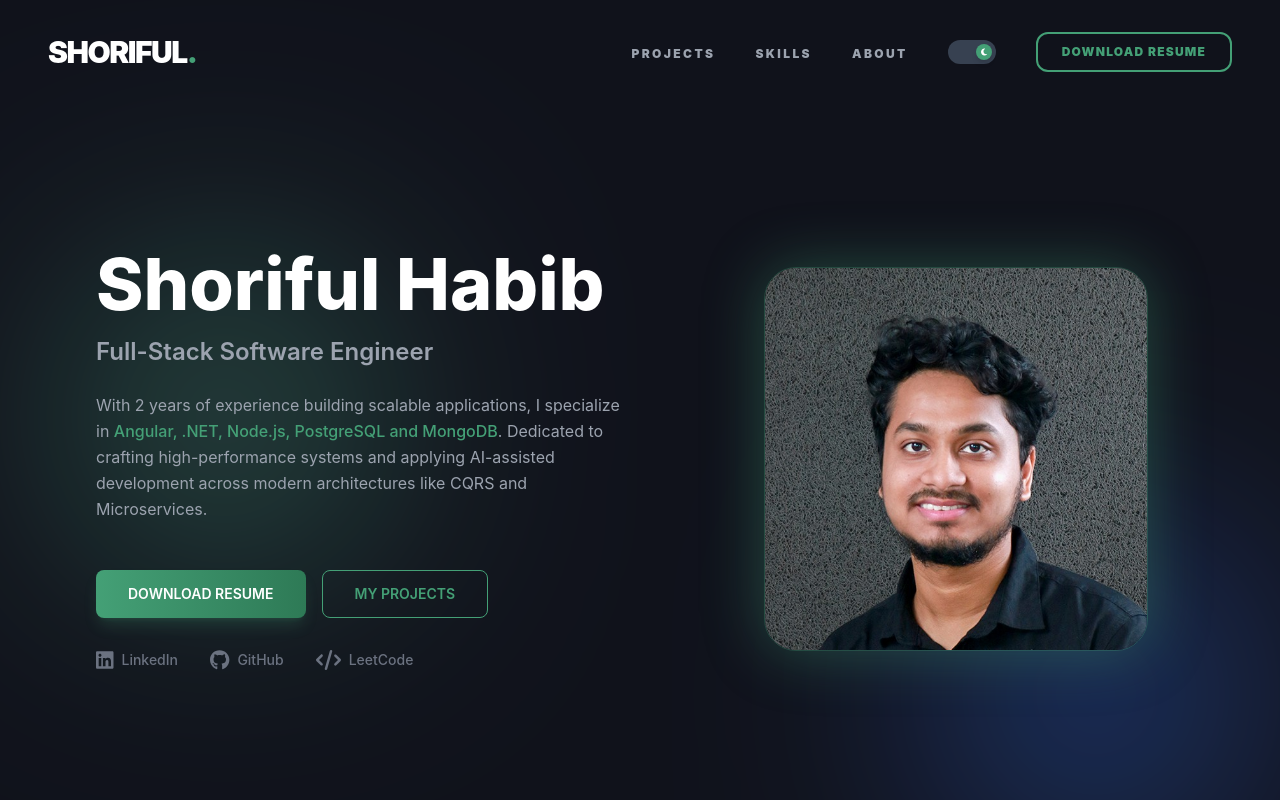
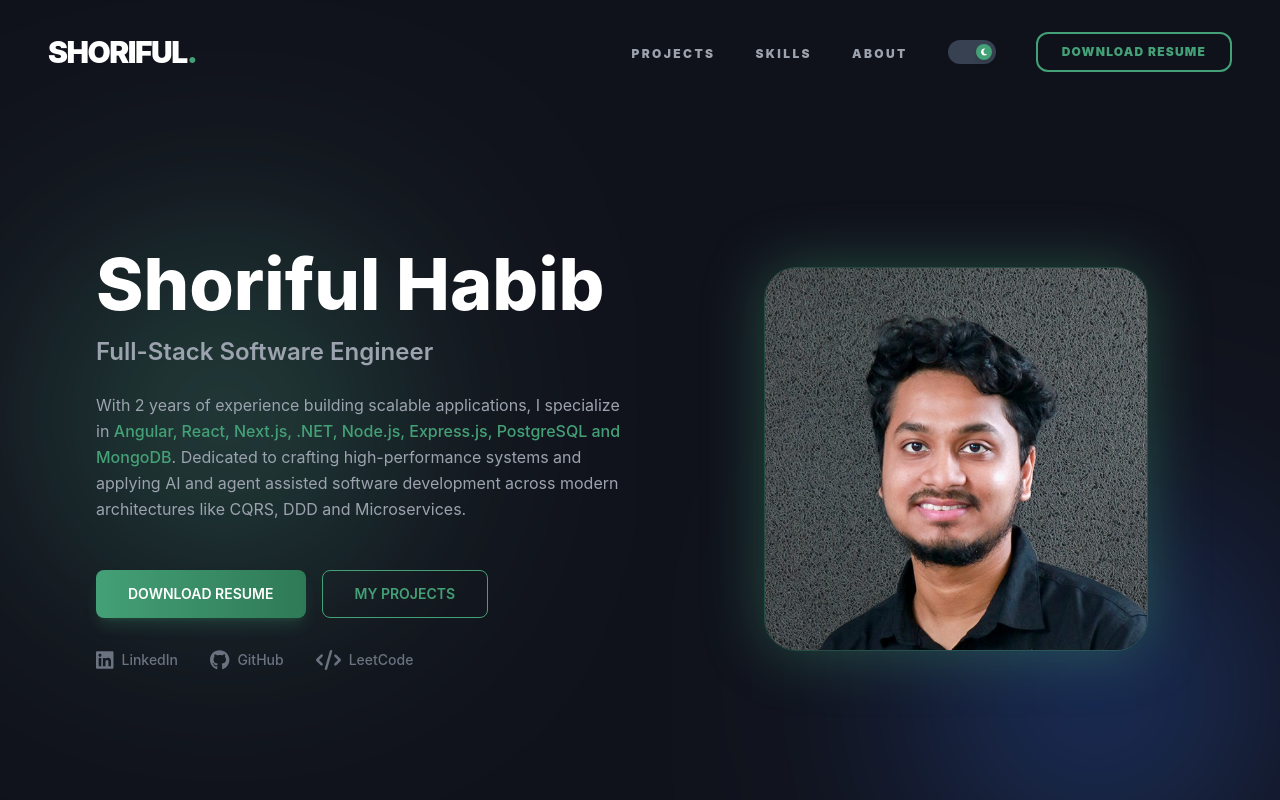
Before and after one commit to shdhrubo/portfolio, a React (Create React App) app: page / in a window 1280 px wide. Shown: the top 800 px of the page. Built offline with nearby package versions, Linux system fonts and the light colour scheme.

Commit message:
some changes

```diff
--- a/src/components/About/About.js
+++ b/src/components/About/About.js
@@ -170,7 +170,7 @@ const About = () => {
 
             <div className="flex flex-wrap gap-4 pt-4">
               <a
-                href="https://docs.google.com/uc?export=download&id=1jU_fXlAWohUmQ2srttwu37w9YHjOEA0j"
+                href="https://docs.google.com/uc?export=download&id=1TSWPVc0nmRfxbAgvHtf33ITyIKoF62Dg"
                 className="inline-flex items-center gap-2 px-8 py-4 bg-gradient-to-r from-[#44A076] to-[#2E7A56] hover:from-[#358B63] hover:to-[#216142] text-white font-bold rounded-xl shadow-[0_10px_20px_rgba(68,160,118,0.25)] transition-all duration-300 transform hover:-translate-y-1"
               >
                 <FontAwesomeIcon icon={faDownload} />
--- a/src/components/Header/Header.js
+++ b/src/components/Header/Header.js
@@ -1,7 +1,12 @@
 import React, { useState, useEffect } from "react";
 import { Link, useLocation } from "react-router-dom";
 import { FontAwesomeIcon } from "@fortawesome/react-fontawesome";
-import { faBars, faXmark, faSun, faMoon } from "@fortawesome/free-solid-svg-icons";
+import {
+  faBars,
+  faXmark,
+  faSun,
+  faMoon,
+} from "@fortawesome/free-solid-svg-icons";
 import { motion, AnimatePresence } from "framer-motion";
 import { useTheme } from "../../context/ThemeContext";
 
@@ -26,7 +31,7 @@ const Header = () => {
   ];
 
   const resumeUrl =
-    "https://docs.google.com/uc?export=download&id=1jU_fXlAWohUmQ2srttwu37w9YHjOEA0j";
+    "https://docs.google.com/uc?export=download&id=1TSWPVc0nmRfxbAgvHtf33ITyIKoF62Dg";
 
   return (
     <nav
@@ -39,14 +44,15 @@ const Header = () => {
       }`}
     >
       <div className="max-w-[1400px] mx-auto px-6 md:px-12 flex items-center justify-between">
-
         {/* Brand Logo */}
         <Link
           to="/"
           className={`text-2xl md:text-3xl font-black tracking-tighter group transition-all ${isDark ? "text-white" : "text-gray-900"}`}
         >
           SHORIFUL
-          <span className="text-[#44A076] group-hover:pl-1 transition-all">.</span>
+          <span className="text-[#44A076] group-hover:pl-1 transition-all">
+            .
+          </span>
         </Link>
 
         {/* Desktop Navigation */}
@@ -58,14 +64,20 @@ const Header = () => {
                   to={link.path}
                   className={`relative text-xs font-black uppercase tracking-[0.2em] transition-all group ${
                     location.pathname === link.path
-                      ? isDark ? "text-white" : "text-gray-900"
-                      : isDark ? "text-gray-400 hover:text-white" : "text-gray-500 hover:text-gray-900"
+                      ? isDark
+                        ? "text-white"
+                        : "text-gray-900"
+                      : isDark
+                        ? "text-gray-400 hover:text-white"
+                        : "text-gray-500 hover:text-gray-900"
                   }`}
                 >
                   {link.name}
                   <span
                     className={`absolute -bottom-2 left-0 h-[2px] bg-[#44A076] transition-all duration-300 ${
-                      location.pathname === link.path ? "w-full" : "w-0 group-hover:w-full"
+                      location.pathname === link.path
+                        ? "w-full"
+                        : "w-0 group-hover:w-full"
                     }`}
                   ></span>
                 </Link>
@@ -109,7 +121,9 @@ const Header = () => {
           <button
             onClick={toggleTheme}
             className={`w-10 h-10 rounded-xl flex items-center justify-center text-lg transition-all ${
-              isDark ? "bg-gray-800 text-[#44A076]" : "bg-gray-100 text-yellow-500"
+              isDark
+                ? "bg-gray-800 text-[#44A076]"
+                : "bg-gray-100 text-yellow-500"
             }`}
           >
             <FontAwesomeIcon icon={isDark ? faMoon : faSun} />
--- a/src/components/Home/Banner/Banner.js
+++ b/src/components/Home/Banner/Banner.js
@@ -54,11 +54,12 @@ const Banner = () => {
             With 2 years of experience building scalable applications, I
             specialize in{" "}
             <span className="text-[#44A076] font-medium">
-              Angular, .NET, Node.js, PostgreSQL and MongoDB
+              Angular, React, Next.js, .NET, Node.js, Express.js, PostgreSQL and
+              MongoDB
             </span>
-            . Dedicated to crafting high-performance systems and applying
-            AI-assisted development across modern architectures like CQRS and
-            Microservices.
+            . Dedicated to crafting high-performance systems and applying AI and
+            agent assisted software development across modern architectures like
+            CQRS, DDD and Microservices.
           </motion.p>
 
           <motion.div
@@ -68,7 +69,7 @@ const Banner = () => {
             className="flex flex-wrap gap-4 mt-8"
           >
             <a
-              href="https://docs.google.com/uc?export=download&id=1jU_fXlAWohUmQ2srttwu37w9YHjOEA0j"
+              href="https://docs.google.com/uc?export=download&id=1TSWPVc0nmRfxbAgvHtf33ITyIKoF62Dg"
               target="_blank"
               rel="noreferrer"
             >
```
